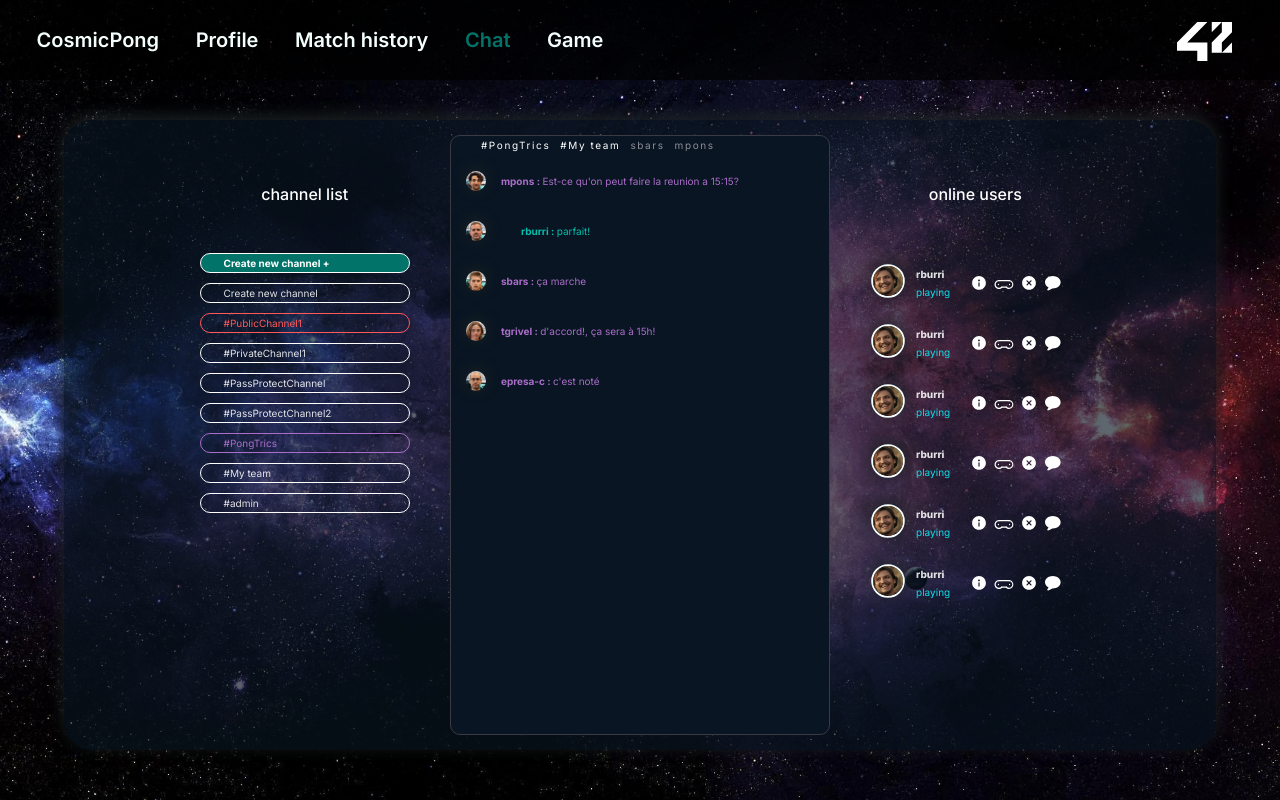
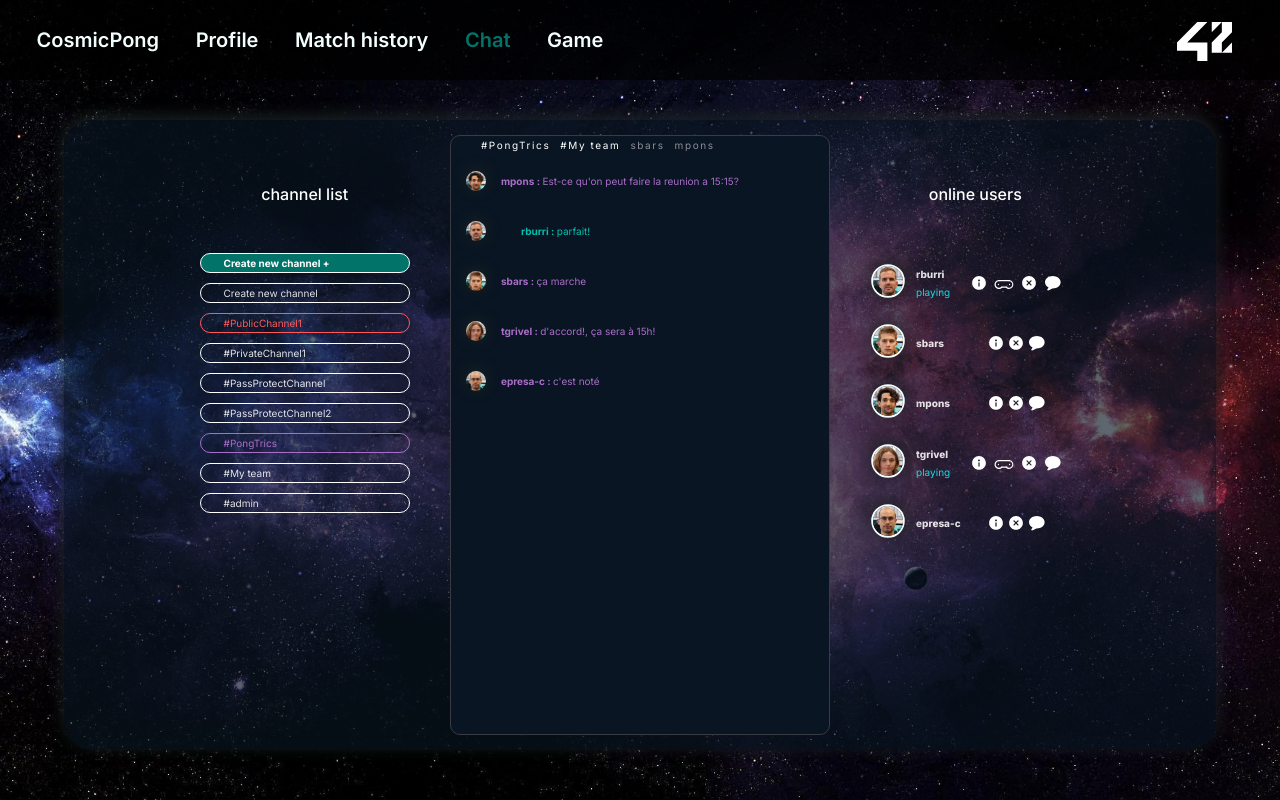
Before and after one commit to eprei/42_ft_transcendence, a React (Vite) app in the folder frontend/: page /chat in a window 1280 px wide. Built offline with nearby package versions, Linux system fonts and the light colour scheme.

Commit message:
user recive props from map method

```diff
--- a/frontend/src/components/chat/Msg.tsx
+++ b/frontend/src/components/chat/Msg.tsx
@@ -6,21 +6,9 @@ export interface UserProps {
     picture: string
 }
 
-// function Msg() {
-// const Msg: React.FC< UserProps> = (u: UserProps ) => {
-// const Msg: React.FC< UserProps> = (u: UserProps ) => {
-// const getTextPos = () => {
-//     if (id !== 3) {
-//         return "textAlign: 'right'"
-//     } else {
-//         return "textAlign: 'left'"
-//     }
-// }
-// // return 'text-align: right, var(--color-purple)'
-// return 'text-align: left, var(--color-mid-green)'
+const Msg: React.FC<{ user: UserProps }> = ({ user }) => {
 
-const Msg: React.FC<{ user: UserProps }> = ({ user }) => {
-    let MsgStyle = ''
+	let MsgStyle = ''
 
     if (user.id !== 1) {
         MsgStyle = styles.they
@@ -59,38 +47,22 @@ const Msg: React.FC<{ user: UserProps }> = ({ user }) => {
                     <b>{user.name} : </b> {MsgText}
                 </p>
             </span>
-
-            {/* <p className={`${styles.me}`}> */}
-            {/* <p className={`${MsgStyle}`}>
-
-                <b>cachi: </b> aucune idee
-            </p> */}
-            {/* <p>
-
-                <b>pepi: </b> c'est dommage
-            </p>
-            <p>
-
-                <b>cachi: </b> mais la vie est belle
-            </p>
-            <p>
-
-                <b>cachi: </b> n'est-ce pas?
-            </p>
-            <p>
-
-                <b>cachi: </b> Pas
-            </p>
-            <p>
-
-                <b>cachi: </b> ta
-            </p>
-            <p>
-
-                <b>cachi: </b> ta
-            </p> */}
         </>
     )
 }
 
 export default Msg
+
+
+// function Msg() {
+// const Msg: React.FC< UserProps> = (u: UserProps ) => {
+// const Msg: React.FC< UserProps> = (u: UserProps ) => {
+// const getTextPos = () => {
+//     if (id !== 3) {
+//         return "textAlign: 'right'"
+//     } else {
+//         return "textAlign: 'left'"
+//     }
+// }
+// // return 'text-align: right, var(--color-purple)'
+// return 'text-align: left, var(--color-mid-green)'
--- a/frontend/src/components/chat/User.tsx
+++ b/frontend/src/components/chat/User.tsx
@@ -5,25 +5,61 @@ import IconViewProfile from '../../assets/icon/view_profile.svg'
 import IconInviteToPlay from '../../assets/icon/invite_to_play.svg'
 import IconBlockUser from '../../assets/icon/block_user.svg'
 import IconMsg from '../../assets/icon/message.svg'
-import PicturePlaceHolder from '../../assets/img/profil-picture-placeholder.png'
-// import IconGenericPicture from '../../assets/icon/generic_picture.svg'
+import React from 'react'
 
-function User() {
+export interface OnlineUserProps {
+    id: number
+    name: string
+    picture: string
+	isPlaying: boolean
+}
+
+const User: React.FC<{ user: OnlineUserProps }> = ({ user }) => {
+
+	let MsgStyle = ''
+
+    if (user.id !== 1) {
+        MsgStyle = styles.they
+    } else {
+        MsgStyle = styles.me
+    }
+
+    let MsgText = ''
+
+    switch (user.name) {
+        case 'rburri':
+            MsgText = 'parfait!'
+            break
+        case 'sbars':
+            MsgText = 'ça marche'
+            break
+        case 'epresa-c':
+            MsgText = `c'est noté`
+            break
+        case 'tgrivel':
+            MsgText = `d'accord!, ça sera à 15h!`
+            break
+        default:
+            MsgText = `Est-ce qu'on peut faire la reunion a 15:15?`
+    }
+
     return (
         <>
             <div className={styles.container}>
                 <div className={styles.left}>
                     <span>
                         <img
-                            src={PicturePlaceHolder}
+                            src={user.picture}
                             alt="Avatar"
                             className={styles.profilePicture}
                         />
                     </span>
                     <span className={styles.uList}>
                         <ul>
-                            <li className={styles.name}>rburri </li>
-                            <li className={styles.status}>playing</li>
+                            <li className={styles.name}>{user.name} </li>
+                            { user.isPlaying ? (
+								<li className={styles.status}>playing</li>
+							) : null }
                         </ul>
                     </span>
                 </div>
@@ -31,7 +67,9 @@ function User() {
                 <div className={styles.right}>
                     <span className={styles.iconContainer}>
                         <img src={IconViewProfile} alt="Icon" />
+						{ user.isPlaying ? (
                         <img src={IconInviteToPlay} alt="Icon" />
+						) : null }
                         <img src={IconBlockUser} alt="Icon" />
                         <img src={IconMsg} alt="Icon" />
                     </span>
@@ -42,49 +80,3 @@ function User() {
 }
 
 export default User
-
-{
-    /* <div className={styles.container}> */
-}
-
-{
-    /*<span
-                // className={styles.profilePicture}
-                // style={profilePictureStyle}
-            ></span>
-            <span className={styles.nameAndStatus}>
-                <span className={styles.name}>{name}</span>
-                {isFriend ? (
-                    <span className={`${styles.status} ${statusColorClass}`}>
-                        {status}
-                    </span>
-                ) : null}
-            </span> */
-}
-
-// <ClickableIcon icon={IconViewProfile} onClick={viewProfile}/>
-// {isPlaying ? (
-// 	<ClickableIcon icon={IconInviteToPlay} onClick={inviteToPlay} />
-// <span className={`${styles.status} ${statusColorClass}`}>
-// {status}
-// </span>
-// ) : null}
-// // isBlocked ? (
-// <ClickableIcon icon={IconBlockUser} onClick={blockUser} />
-// <ClickableIcon icon={IconMsg} onClick={msg} />
-// )
-// 	}
-// </span>
-// 		</>
-// 	)
-// }
-
-{
-    /* <User className={`${styles.uList} ${styles.silent}`}>
-						rburri
-						mpons
-						epresa-c
-						tgrivel
-						sbars
-					</User> */
-}
--- a/frontend/src/components/chat/UserList.tsx
+++ b/frontend/src/components/chat/UserList.tsx
@@ -1,139 +1,57 @@
 // import React from 'react'
 import styles from './UserList.module.css'
 import User from './User'
-// import { UserProps } from './User'
+import { OnlineUserProps } from './User'
+import Emiliano from '../../assets/img/epresa-c.jpg'
+import Mauro from '../../assets/img/mpons.jpg'
+import Robin from '../../assets/img/rburri.jpg'
+import Samuel from '../../assets/img/sbars.jpg'
+import Theo from '../../assets/img/tgrivel.jpg'
 
-{
-    /* const UserList = () => { */
-}
+const US: OnlineUserProps[] = [
+    {
+        id: 1,
+        name: 'rburri',
+        picture: Robin,
+        isPlaying: true,
+    },
+    {
+        id: 2,
+        name: 'sbars',
+        picture: Samuel,
+		isPlaying: false,
+    },
+    {
+		id: 3,
+        name: 'mpons',
+        picture: Mauro,
+		isPlaying: false,
+    },
+    {
+		id: 4,
+        name: 'tgrivel',
+        picture: Theo,
+		isPlaying: true,
+    },
+    {
+        id: 5,
+        name: 'epresa-c',
+        picture: Emiliano,
+		isPlaying: false,
+    },
+]
+
 function UserList() {
     return (
         <div className={`${styles.usersBox}`}>
             <h2> online users </h2>
-            <User />
-            <User />
-            <User />
-            <User />
-            <User />
-            <User />
-        </div>
-    )
+            {US.map(
+					(US) => (
+						<User user={US}/>
+						)
+			)}
+		</div>
+	)
 }
 
 export default UserList
-
-{
-    /* <ul>
-					<li><User /> </li>
-					<li><User /> </li>
-					</ul> */
-}
-{
-    /* Le enviamos los parametros
-						<User
-                            key={usersRecoveredFromBackend.id}
-                            id={usersRecoveredFromBackend.id}
-                            name={usersRecoveredFromBackend.name}
-                            picture={usersRecoveredFromBackend.picture}
-                            status={usersRecoveredFromBackend.status}
-                            isUser={usersRecoveredFromBackend.isUser}
-                        /> */
-}
-
-// import ClickableIcon from '../profile/ClickableIcon'
-// import IconViewProfile from '../../assets/icon/view_profile.svg'
-// import IconInviteToPlay from '../../assets/icon/invite_to_play.svg'
-// import IconBlockUser from '../../assets/icon/block_user.svg'
-// import IconMsg from '../../assets/icon/message.svg'
-// import IconGenericPicture from '../../assets/icon/generic_picture.svg'
-
-{
-    /*
-import styles from './UserList.module.css'
-import User from './User'
-import PicturePlaceHolder from '../../assets/img/profil-picture-placeholder.png'
-import { UserProps } from './User'
-
-const usersRecoveredFromBackend: UserProps[] = [
-    {
-        id: 1,
-        name: 'rburri',
-        picture: PicturePlaceHolder,
-        status: 'playing',
-        isUser: true,
-    },
-    {
-        id: 2,
-        name: 'sbars',
-        picture: PicturePlaceHolder,
-        status: 'online',
-        isUser: true,
-    },
-    {
-        id: 3,
-        name: 'mpons',
-        picture: PicturePlaceHolder,
-        status: 'offline',
-        isUser: true,
-    },
-    {
-        id: 4,
-        name: 'tgrivel',
-        picture: PicturePlaceHolder,
-        status: 'offline',
-        isUser: true,
-    },
-]
-
-const otherUsersRecoveredFromBackend: UserProps[] = [
-    {
-        id: 5,
-        name: 'epresa-c',
-        picture: PicturePlaceHolder,
-        status: 'offline',
-        isUser: false,
-    },
-    {
-        id: 6,
-        name: 'mdavis',
-        picture: PicturePlaceHolder,
-        status: 'online',
-        isUser: false,
-    },
-] */
-}
-
-{
-    /* <div className={styles.container}>
-            <div className={styles.subtitle}>User list</div>
-            <div className={styles.list}>
-                {usersRecoveredFromBackend.map(
-                    (usersRecoveredFromBackend) => (
-                        <User
-                            key={usersRecoveredFromBackend.id}
-                            id={usersRecoveredFromBackend.id}
-                            name={usersRecoveredFromBackend.name}
-                            picture={usersRecoveredFromBackend.picture}
-                            status={usersRecoveredFromBackend.status}
-                            isUser={usersRecoveredFromBackend.isUser}
-                        />
-                    )
-                )}
-            </div>
-            <div className={styles.subtitle}>Other users</div>
-            <div className={styles.list}>
-                {otherUsersRecoveredFromBackend.map(
-                    (otherUsersRecoveredFromBackend) => (
-                        <User
-                            key={otherUsersRecoveredFromBackend.id}
-                            id={otherUsersRecoveredFromBackend.id}
-                            name={otherUsersRecoveredFromBackend.name}
-                            picture={otherUsersRecoveredFromBackend.picture}
-                            status={otherUsersRecoveredFromBackend.status}
-                            isUser={otherUsersRecoveredFromBackend.isUser}
-                        />
-                    )
-                )}
-            </div>
-        </div> */
-}
```
Also changed, not shown: frontend/src/components/chat/ChatFeed.tsx (+0 -39 lines).
